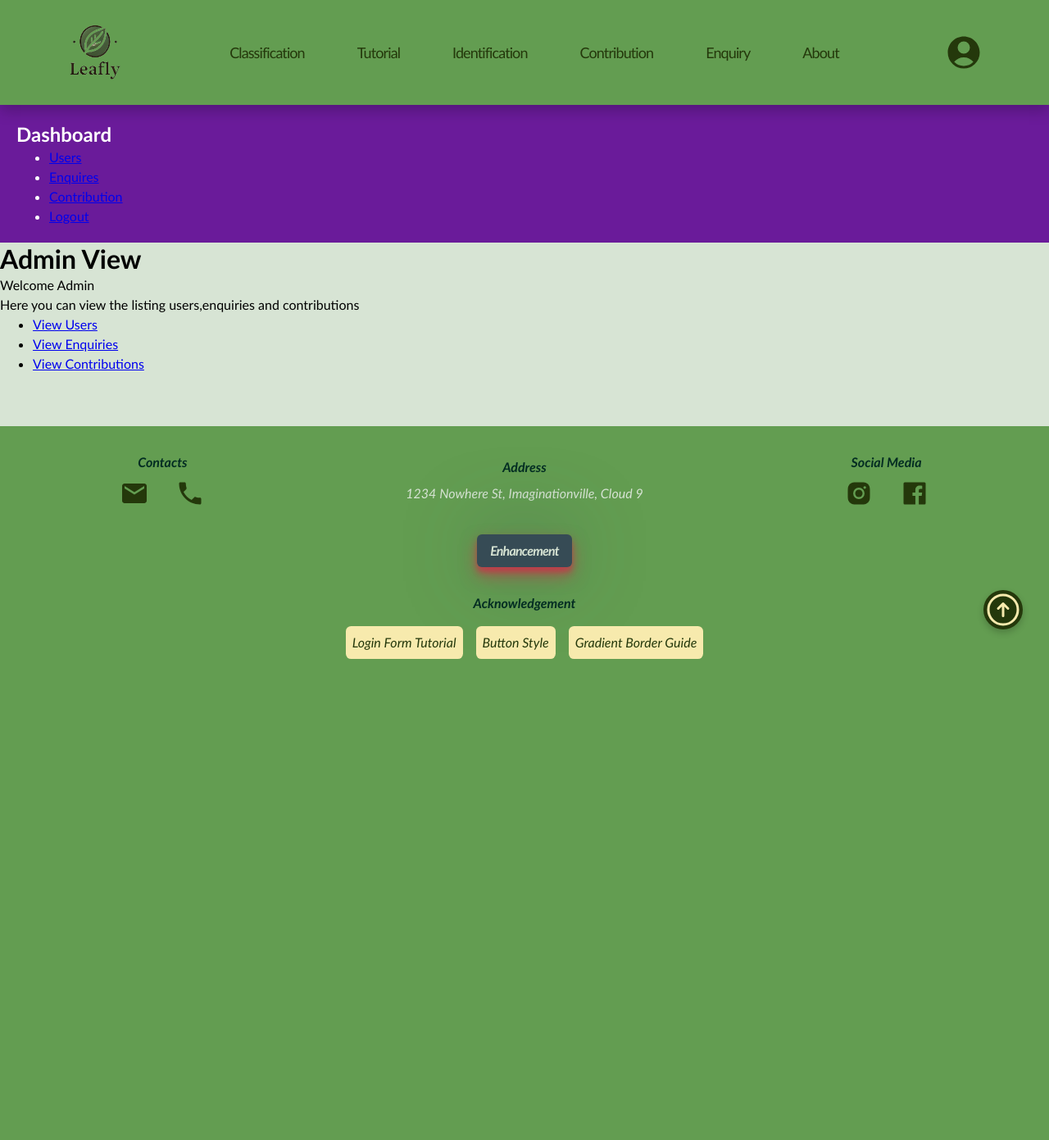
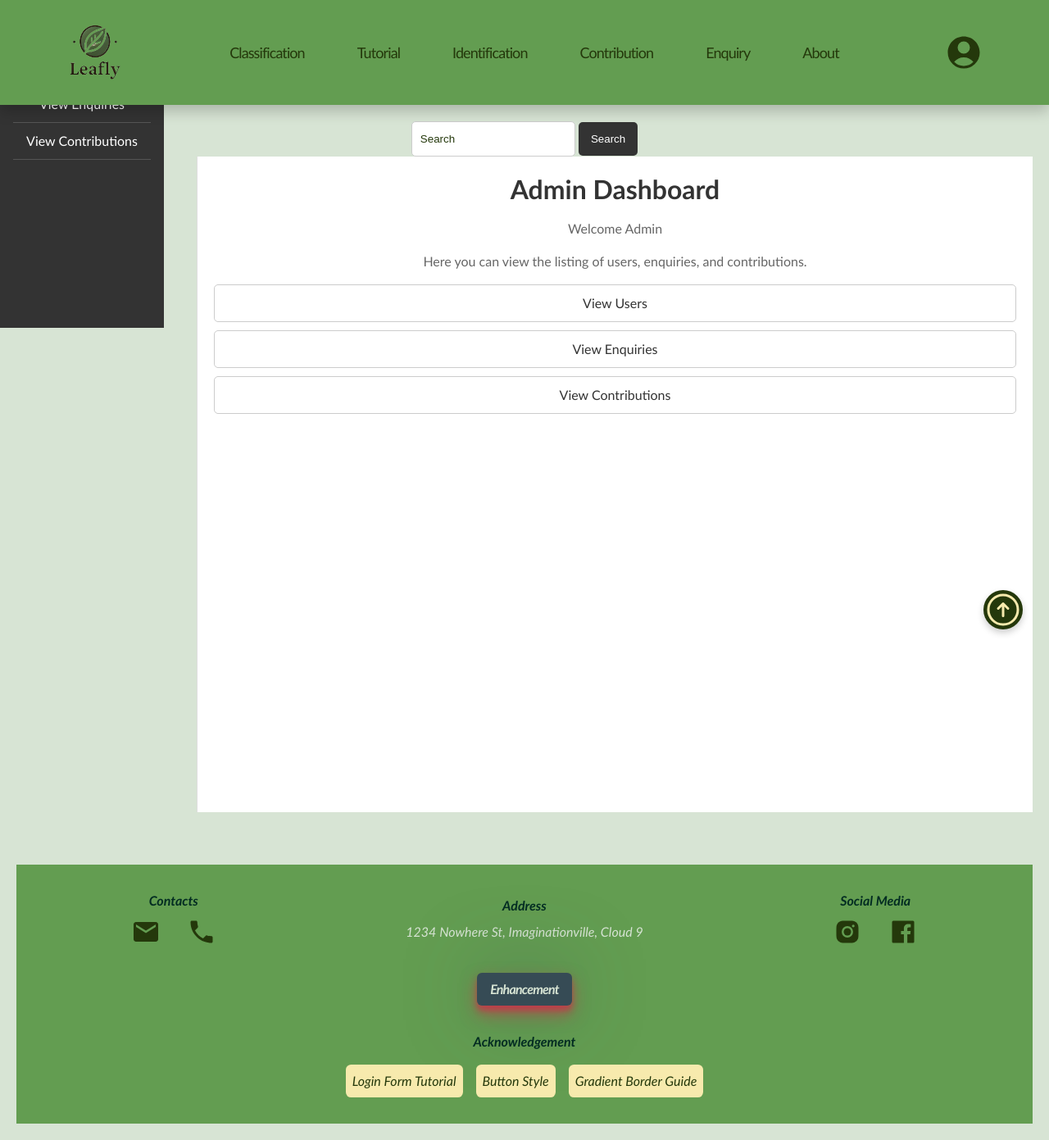
Before and after one commit to Lawrensu/Herbarium-PHP-, a PHP site: page /view_admin.php in a window 1280 px wide. Shown: the whole page at 82% size. Before the commit the page ends 804 px from the top, so only its background shows below. Run offline with PHP 8.4, Linux system fonts and the light colour scheme.

Commit message:
admin view

```diff
--- a/style/style.css
+++ b/style/style.css
@@ -1795,7 +1795,7 @@ legend {
 
 .edward__table th {
     background-color: var(--clr-brown-ed);
-    color: var(--clr-green-ed);
+    color: var (--clr-green-ed);
     text-align: left;
 }
 
@@ -1999,7 +1999,7 @@ legend {
 
 .registration__input-box label {
     display: block;
-    color: var(--clr-dark);
+    color: var (--clr-dark);
     font-weight: bold;
     font-size: var(--size-base);
     text-align: left;
@@ -2230,14 +2230,87 @@ legend {
 
 /* Admin Page */
 
-
+/* Sidebar Styles */
+.sidebar-admin {
+    width: 250px;
+    background-color: #444;
+    color: white;
+    position: fixed;
+    height: 100vh;
+    padding: 1rem;
+    top: 0;
+    left: 0;
+    overflow-y: auto;
+}
+
+.sidebar-admin a {
+    display: block;
+    padding: 10px 15px;
+    color: white;
+    border-bottom: 1px solid #555;
+    text-decoration: none;
+    transition: background-color 0.3s ease-in-out;
+}
+
+.sidebar-admin a:hover {
+    background-color: #0066cc;
+}
+
+/* Main Content Styles */
+.main-content-admin {
+    margin-left: 260px; /* Matches the width of the sidebar */
+    padding: 2rem;
+    background-color: #fff;
+    min-height: 100vh;
+    border-left: 1px solid #ddd;
+}
+
+.main-content-admin h1 {
+    font-size: 2rem;
+    color: #0066cc;
+    margin-bottom: 1rem;
+}
+
+.main-content-admin p {
+    margin-bottom: 1rem;
+}
+
+.main-content-admin ul {
+    list-style: none;
+    padding: 0;
+}
+
+.main-content-admin ul li {
+    margin: 0.5rem 0;
+}
+
+.main-content-admin ul li a {
+    color: #0066cc;
+    text-decoration: none;
+    transition: color 0.3s ease-in-out;
+}
+
+.main-content-admin ul li a:hover {
+    color: #004080;
+}
+
+/* Responsive Design */
+@media screen and (max-width: 768px) {
+    .sidebar-admin {
+        width: 100%;
+        height: auto;
+        position: relative;
+    }
+
+    .main-content-admin {
+        margin-left: 0;
+        padding: 1rem;
+    }
+}
 
 /* View Enquiry */
 
-
-
 /* View Contribute */
-
 
 /* PC display starts here */
 /* md */
@@ -2894,72 +2967,89 @@ legend {
     }
 
     /* view_admin Page */
+    .search-bar {
+        margin: 20px;
+        text-align: center;
+    }
+
+    .search-bar input[type="text"] {
+        padding: 10px;
+        width: 200px;
+        border: 1px solid #ccc;
+        border-radius: 5px;
+    }
+
+    .search-bar button {
+        padding: 10px 15px;
+        border: none;
+        background-color: #333;
+        color: #fff;
+        border-radius: 5px;
+        cursor: pointer;
+    }
+
+    .search-bar button:hover {
+        background-color: #555;
+    }
+        /* Sidebar styles */
     .sidebar-admin {
-        background-color: #6a1b9a;
-        color: white;
+        width: 200px;
+        background-color: #333;
+        position: fixed;
+        top: 0;
+        left: 0;
+        height: 50%;
+        padding-top: 60px;
+    }
+
+    .sidebar-admin a {
+        display: block;
+        color: #fff;
+        padding: 10px;
+        text-align: center;
+    }
+
+    .sidebar-admin a:hover {
+        background-color: #555;
+    }
+
+    /* Main content styles */
+    .main-content-admin {
+        margin-left: 220px;
         padding: 20px;
-      }
-
-      .sidebar h2 {
-        text-align: center;
-        margin-bottom: 20px;
-        font-size: 24px;
-      }
-
-      .sidebar ul {
-        list-style: none;
-      }
-
-      .sidebar ul li {
-        margin: 15px 0;
-      }
-
-      .sidebar ul li a {
-        color: white;
-        text-decoration: none;
-        font-size: 18px;
-        padding: 10px 15px;
+    }
+
+    .main-content-admin h1 {
+        color: #333;
+    }
+
+    .main-content-admin p {
+        color: #666;
+    }
+
+    .main-content-admin ul {
+        list-style-type: none;
+        padding: 0;
+    }
+
+    .main-content-admin ul li {
+        margin: 10px 0;
+    }
+
+    .main-content-admin ul li a {
+        color: #333;
+        padding: 10px;
         display: block;
+        border: 1px solid #ccc;
         border-radius: 5px;
-        transition: background-color 0.3s;
-      }
-
-      .sidebar ul li a:hover {
-        background-color: #4a148c;
-      }
-
-      .nav__wrapper-search {
-        display: flex;
-        justify-content: center;
-        margin: 20px 0;
-      }
-
-      .search__input {
-        padding: 10px;
-        font-size: 16px;
-        border: 2px solid #ccc;
-        border-radius: 5px 0 0 5px;
-        width: 300px;
-        outline: none;
-      }
-
-      .search__input:focus {
-        border-color: #6a1b9a;
-      }
-
-      .search__button {
-        padding: 10px 20px;
-        background-color: #6a1b9a;
-        color: white;
-        border: none;
-        border-radius: 0 5px 5px 0;
-        cursor: pointer;
-        transition: background-color 0.3s;
-      }
-
-      .search__button:hover {
-        background-color: #4a148c;
-      }
+    }
+
+    .main-content-admin ul li a:hover {
+        background-color: #f4f4f4;
+    }
+
+
+
 
 
 
--- a/view_admin.php
+++ b/view_admin.php
@@ -3,43 +3,42 @@
 <head>
     <meta charset="UTF-8">
     <meta name="viewport" content="width=device-width, initial-scale=1.0">
+    <meta name="author" content="Gibson">
+    <meta name="description" content="Admin Dashboard">
+    <meta name="keywords" content="admin, view, dashboard">
 
-    <meta name="author" content="Gibson">
-    <meta name="description" content="admin dashboard">
-    <meta name="keywords" content="admin,view">
-
+    <link rel="stylesheet" type="text/css" href="style/style.css">
     <title>Admin View</title>
-    <link rel="stylesheet" type="text/css" href="style/style.css">
 </head>
 <body>
-     <!-- Header Part -->
+    <!-- Header -->
      <?php include 'include/header.php'; ?>
 
-    <div class="dashboard">
+    <!--search bar-->
+    <div class="search-bar">
+        <form action="search.php" method="POST">
+            <input type="text" name="search" placeholder="Search">
+            <button type="submit" name="submit-search">Search</button>
+        </form>
+
     <!-- Sidebar -->
-        <nav class="sidebar-admin">
-        <h2>Dashboard</h2>
-        <ul>
-            <li><a href="user_dashboard.php">Users</a></li>
-            <li><a href="view_enquiry.php">Enquires</a></li>
-            <li><a href="view_contribution.php">Contribution</a></li>
-            <li><a href="login.php">Logout</a></li>
-        </ul>
-        </nav>
-
+    <div class="sidebar-admin">
+        <a href="user_dashboard.php">View Users</a>
+        <a href="view_enquiry.php">View Enquiries</a>
+        <a href="view_contribute.php">View Contributions</a>
+    </div>
     <!-- Main Content -->
-        <div class="main-content">
-            <h1>Admin View</h1>
+    <div class="main-content-admin">
+        <h1>Admin Dashboard</h1>
         <p>Welcome Admin</p>
-            <p>Here you can view the listing users,enquiries and contributions</p>
+        <p>Here you can view the listing of users, enquiries, and contributions.</p>
         <ul>
             <li><a href="user_dashboard.php">View Users</a></li>
             <li><a href="view_enquiry.php">View Enquiries</a></li>
             <li><a href="view_contribute.php">View Contributions</a></li>
         </ul>
     </div>
-
-        <!-- Footer Part -->
+    <!-- Footer -->
         <footer>
         <!-- Include footer part -->
         <?php include 'include/footer.php'; ?>
```
Lines whose indentation alone changed are shown as unchanged.
